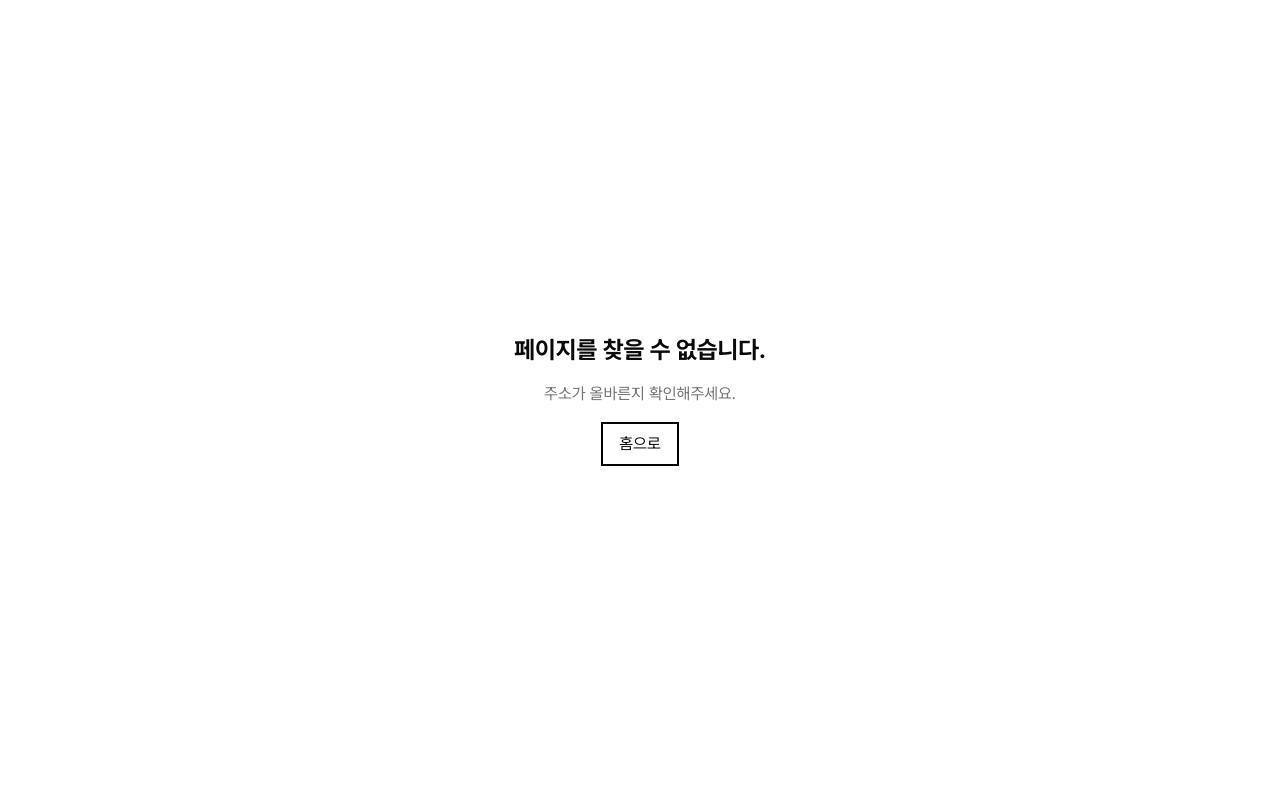
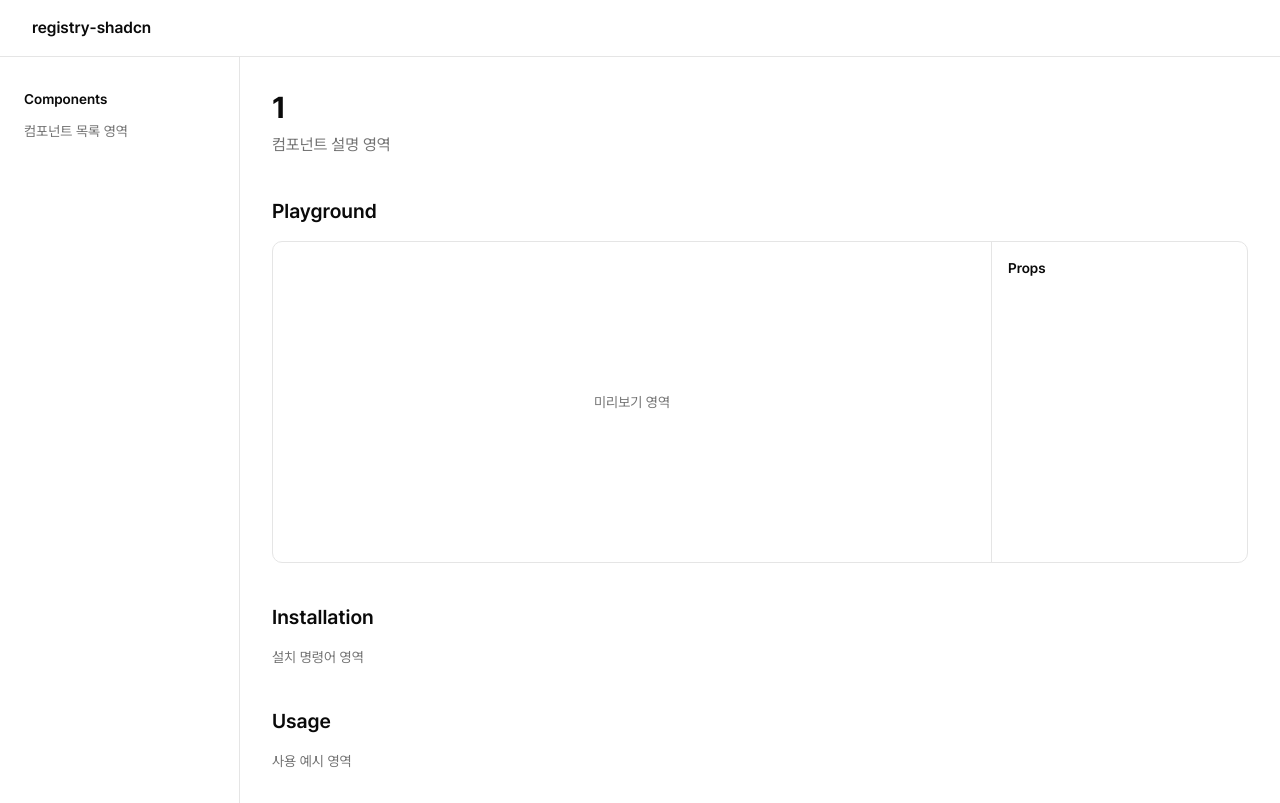
Before and after one commit to digiforet-gana/registry-shadcn, a React (Vite) app: page /components/1 in a window 1280 px wide. Built offline with nearby package versions, Linux system fonts and the light colour scheme.

Commit message:
공통 레이아웃 구현

```diff
--- /dev/null
+++ b/src/components/layout/Header.tsx
@@ -0,0 +1,13 @@
+import { Link } from 'react-router';
+
+export const Header = () => {
+  return (
+    <header className="sticky top-0 z-10 border-b bg-background/80 backdrop-blur">
+      <div className="flex h-14 items-center px-4 md:px-8">
+        <Link to="/" className="font-semibold">
+          registry-shadcn
+        </Link>
+      </div>
+    </header>
+  );
+};
--- a/src/components/layout/PageLayout.tsx
+++ b/src/components/layout/PageLayout.tsx
@@ -1,10 +1,16 @@
 import { Outlet } from 'react-router';
+import { Header } from './Header';
+import { Sidebar } from './Sidebar';
 
 export const PageLayout = () => {
   return (
     <div className="flex min-h-screen flex-col">
-      <div className="m-8 flex flex-1 items-center justify-center">
-        <Outlet />
+      <Header />
+      <div className="flex flex-1">
+        <Sidebar />
+        <main className="flex min-w-0 flex-1 flex-col px-4 py-8 md:px-8">
+          <Outlet />
+        </main>
       </div>
     </div>
   );
--- /dev/null
+++ b/src/components/layout/Sidebar.tsx
@@ -0,0 +1,10 @@
+export const Sidebar = () => {
+  return (
+    <aside className="hidden w-60 shrink-0 border-r md:block">
+      <nav className="sticky top-14 flex flex-col gap-1 px-4 py-8">
+        <p className="mb-2 px-2 text-sm font-semibold">Components</p>
+        <p className="px-2 text-sm text-muted-foreground">컴포넌트 목록 영역</p>
+      </nav>
+    </aside>
+  );
+};
--- /dev/null
+++ b/src/pages/Component.tsx
@@ -0,0 +1,40 @@
+import { useParams } from 'react-router';
+
+const ComponentPage = () => {
+  const { name } = useParams();
+
+  return (
+    <div className="flex flex-col gap-10">
+      <section className="flex flex-col gap-2">
+        <h1 className="text-3xl font-bold">{name}</h1>
+        <p className="text-muted-foreground">컴포넌트 설명 영역</p>
+      </section>
+
+      {/* 미리보기 + Props 컨트롤 (플레이그라운드) */}
+      <section className="flex flex-col gap-4">
+        <h2 className="text-xl font-semibold">Playground</h2>
+
+        <div className="grid overflow-hidden rounded-lg border lg:grid-cols-[1fr_16rem]">
+          <div className="flex min-h-80 items-center justify-center p-8">
+            <p className="text-sm text-muted-foreground">미리보기 영역</p>
+          </div>
+          <div className="border-t p-4 lg:border-t-0 lg:border-l">
+            <p className="text-sm font-semibold">Props</p>
+          </div>
+        </div>
+      </section>
+
+      <section className="flex flex-col gap-4">
+        <h2 className="text-xl font-semibold">Installation</h2>
+        <p className="text-sm text-muted-foreground">설치 명령어 영역</p>
+      </section>
+
+      <section className="flex flex-col gap-4">
+        <h2 className="text-xl font-semibold">Usage</h2>
+        <p className="text-sm text-muted-foreground">사용 예시 영역</p>
+      </section>
+    </div>
+  );
+};
+
+export default ComponentPage;
--- a/src/pages/Home.tsx
+++ b/src/pages/Home.tsx
@@ -1,5 +1,19 @@
 const HomePage = () => {
-  return <></>;
+  return (
+    <div className="flex flex-col gap-8">
+      <section className="flex flex-col gap-2">
+        <h1 className="text-3xl font-bold">registry-shadcn</h1>
+        <p className="text-muted-foreground">shadcn CLI로 설치할 수 있는 사내 컴포넌트 레지스트리입니다.</p>
+      </section>
+
+      <section className="flex flex-col gap-4">
+        <h2 className="text-xl font-semibold">Components</h2>
+        <p className="rounded-lg border border-dashed p-8 text-center text-sm text-muted-foreground">
+          컴포넌트 목록 영역
+        </p>
+      </section>
+    </div>
+  );
 };
 
 export default HomePage;
--- a/src/router.tsx
+++ b/src/router.tsx
@@ -3,6 +3,7 @@ import { Route, Routes } from 'react-router';
 import { PageLayout } from './components/layout/PageLayout';
 
 const HomePage = lazy(() => import('./pages/Home'));
+const ComponentPage = lazy(() => import('./pages/Component'));
 const NotFoundPage = lazy(() => import('./pages/NotFound'));
 
 export const Router = () => {
@@ -11,6 +12,7 @@ export const Router = () => {
       <Routes>
         <Route element={<PageLayout />}>
           <Route path="/" element={<HomePage />} />
+          <Route path="/components/:name" element={<ComponentPage />} />
 
           {/* 등록되지 않은 경로 접속 시 NotFound 페이지로 이동 */}
           <Route path="*" element={<NotFoundPage />} />
```
